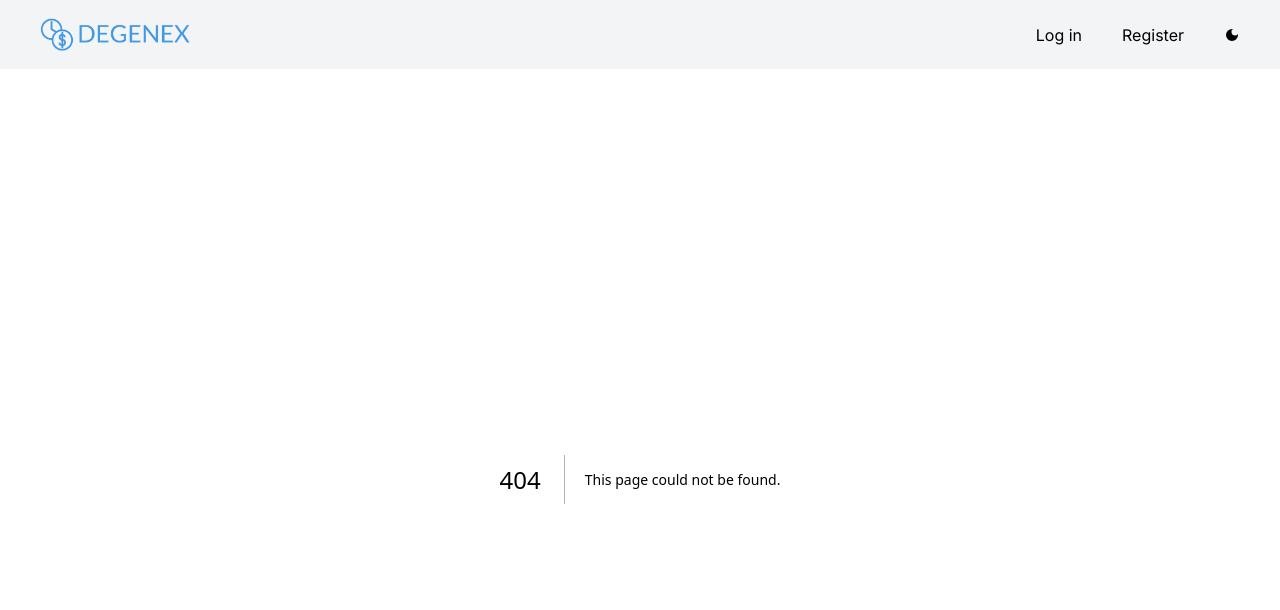
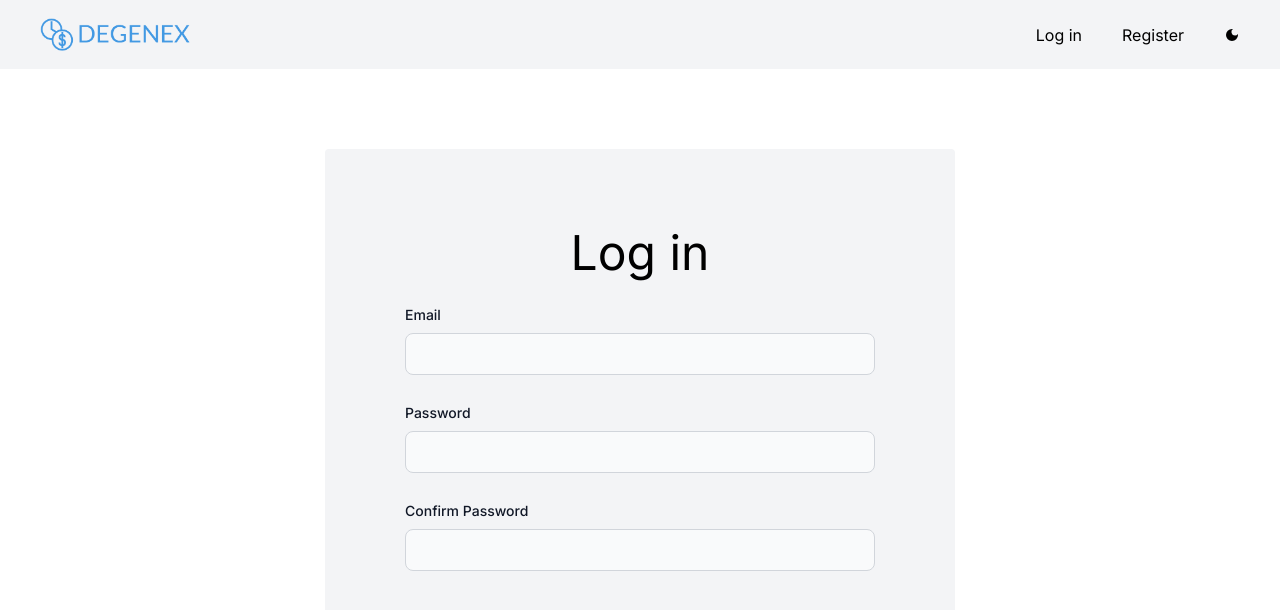
Before and after one commit to Drago96/degenex, a Next.js app in the folder packages/client/: page /login in a window 1280 px wide. Before the commit this address had no page. Shown: the top 610 px of the page. Built offline with nearby package versions, Linux system fonts and the light colour scheme.

Commit message:
Add initial login page

```diff
--- /dev/null
+++ b/packages/client/src/app/(auth)/login/page.tsx
@@ -0,0 +1,24 @@
+import Input from "@/app/components/input";
+import Paper from "@/app/components/paper";
+import Typography from "@/app/components/typography";
+
+export default function Login() {
+  return (
+    <div className="flex justify-center">
+      <Paper>
+        <form className="flex flex-col gap-7">
+          <Typography className="text-center text-5xl" variant="h1">
+            Log in
+          </Typography>
+          <Input name="email" type="email" label="Email" />
+          <Input name="password" type="password" label="Password" />
+          <Input
+            name="confirm-password"
+            type="password"
+            label="Confirm Password"
+          />
+        </form>
+      </Paper>
+    </div>
+  );
+}
--- a/packages/client/src/app/components/icon-button.tsx
+++ b/packages/client/src/app/components/icon-button.tsx
@@ -1,3 +1,5 @@
+"use client";
+
 import { ReactNode } from "react";
 
 type IconButtonProps = { children: ReactNode; onClick: () => void };
--- /dev/null
+++ b/packages/client/src/app/components/input.tsx
@@ -0,0 +1,38 @@
+import { HTMLInputTypeAttribute } from "react";
+
+type InputProps = {
+  name: string;
+  type?: HTMLInputTypeAttribute;
+  label?: string;
+  placeholder?: string;
+  required?: boolean;
+};
+
+export default function Input({
+  name,
+  label,
+  type = "text",
+  placeholder = "",
+  required = false,
+}: InputProps) {
+  return (
+    <div>
+      {label && (
+        <label
+          htmlFor={name}
+          className="mb-2 block text-sm font-medium text-gray-900 dark:text-white"
+        >
+          {label}
+        </label>
+      )}
+      <input
+        type={type}
+        id={name}
+        name={name}
+        className="block w-full rounded-lg border border-gray-300 bg-gray-50 p-2.5 text-sm text-gray-900 focus:border-blue-500 focus:ring-blue-500 dark:border-gray-600 dark:bg-gray-700 dark:text-white dark:placeholder-gray-400 dark:focus:border-blue-500 dark:focus:ring-blue-500"
+        placeholder={placeholder}
+        required={required}
+      />
+    </div>
+  );
+}
--- /dev/null
+++ b/packages/client/src/app/components/paper.tsx
@@ -0,0 +1,11 @@
+import { ReactNode } from "react";
+
+type PaperProps = { children: ReactNode };
+
+export default function Paper({ children }: PaperProps) {
+  return (
+    <div className="inline-block min-w-[50%] rounded bg-gray-100 p-20 dark:bg-gray-800">
+      {children}
+    </div>
+  );
+}
--- a/packages/client/src/app/components/typography.tsx
+++ b/packages/client/src/app/components/typography.tsx
@@ -1,7 +1,22 @@
-import { ReactNode } from "react";
+import classNames from "classnames";
+import { createElement, ReactNode } from "react";
 
-type TypographyProps = { children: ReactNode };
+type Variant = "p" | "div" | "h1" | "h2" | "h3" | "h4";
 
-export default function Typography({ children }: TypographyProps) {
-  return <div className="dark:text-white">{children}</div>;
+type TypographyProps = {
+  children: ReactNode;
+  variant?: Variant;
+  className?: string;
+};
+
+export default function Typography({
+  children,
+  className,
+  variant = "p",
+}: TypographyProps) {
+  return createElement(
+    variant,
+    { className: classNames("dark:text-white", className) },
+    children
+  );
 }
--- a/packages/client/src/app/layout.tsx
+++ b/packages/client/src/app/layout.tsx
@@ -18,9 +18,11 @@ export default function RootLayout({ children }: { children: ReactNode }) {
     <html lang="en">
       <body className={inter.className}>
         <ThemeProvider>
-          <Header />
-          <div className="min-h-screen px-2.5 py-2.5 dark:bg-gray-900">
-            <main className="mx-auto max-w-screen-xl">{children}</main>
+          <div className="flex min-h-screen flex-col dark:bg-gray-900">
+            <Header />
+            <main className="mx-auto w-full max-w-screen-xl grow px-2.5 py-20">
+              {children}
+            </main>
           </div>
         </ThemeProvider>
       </body>
```
